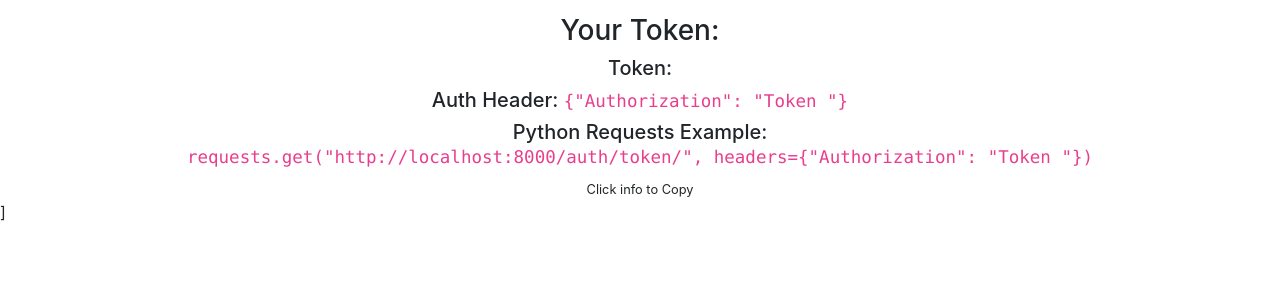
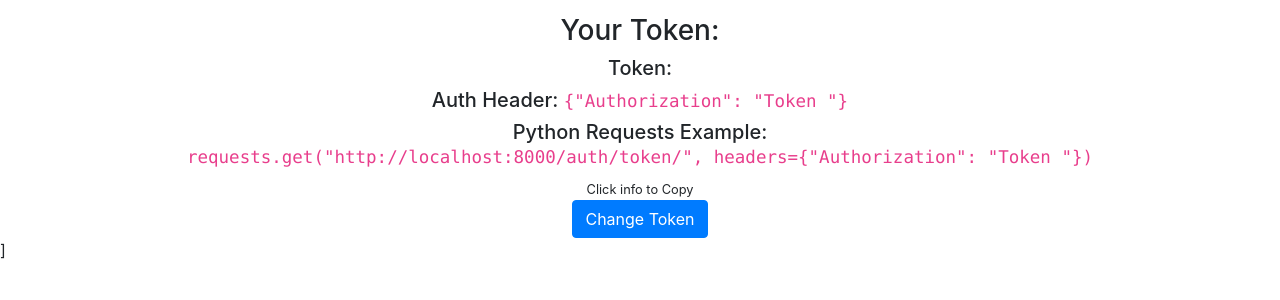
Before and after one commit to amp89/drf_advanced_token_manager, a Django app: template drf_advanced_token_manager/templates/drf_token_management_view_token.html in a window 1280 px wide. Shown: the part 149-449 px from the top of the page. Run offline with Django 3.2, Linux system fonts and the light colour scheme; the template is opened without the code that fills it, so the values that code supplies are empty; some libraries are stand-ins or nearby versions.

Commit message:
bugfixes

```diff
--- a/build/lib/drf_advanced_token_manager/templates/drf_token_management_view_token.html
+++ b/build/lib/drf_advanced_token_manager/templates/drf_token_management_view_token.html
@@ -23,6 +23,10 @@
             Python Requests Example:<br><code class="click-to-copy">requests.get("http://localhost:8000/auth/token/", headers={"Authorization": "Token {{token.key}}"})</code>
         </h5>
         <div><small>Click info to Copy</small></div>
+
+        <div>
+            <a class="btn btn-primary" href="{% url 'drf_advanced_token_manager.change' %}">Change Token</a>
+        </div>
     </div>
 
 <script>
--- a/build/lib/drf_advanced_token_manager/views.py
+++ b/build/lib/drf_advanced_token_manager/views.py
@@ -42,7 +42,7 @@
             return HttpResponseForbidden()
 
     def post(self, request, *args, **kwargs):
-        token = Token.objects.get(user=user)
-        token.key = str(uuid.uuid4())
-        token.save()
+        token = Token.objects.get(user=request.user)
+        token.delete()
+        token = Token.objects.create(user=request.user, key=str(uuid.uuid4()))
         return redirect(reverse('drf_advanced_token_manager.view'))
--- a/drf_advanced_token_manager/templates/drf_token_management_view_token.html
+++ b/drf_advanced_token_manager/templates/drf_token_management_view_token.html
@@ -23,6 +23,10 @@
             Python Requests Example:<br><code class="click-to-copy">requests.get("http://localhost:8000/auth/token/", headers={"Authorization": "Token {{token.key}}"})</code>
         </h5>
         <div><small>Click info to Copy</small></div>
+
+        <div>
+            <a class="btn btn-primary" href="{% url 'drf_advanced_token_manager.change' %}">Change Token</a>
+        </div>
     </div>
 
 <script>
--- a/drf_advanced_token_manager/views.py
+++ b/drf_advanced_token_manager/views.py
@@ -42,7 +42,7 @@
             return HttpResponseForbidden()
 
     def post(self, request, *args, **kwargs):
-        token = Token.objects.get(user=user)
-        token.key = str(uuid.uuid4())
-        token.save()
+        token = Token.objects.get(user=request.user)
+        token.delete()
+        token = Token.objects.create(user=request.user, key=str(uuid.uuid4()))
         return redirect(reverse('drf_advanced_token_manager.view'))
--- a/setup.cfg
+++ b/setup.cfg
@@ -1,6 +1,6 @@
 [metadata]
 name = django_app_permissions_access_request
-version = 0.0.1
+version = 0.0.5
 description = Control and request access
 long_description = file: README.rst
 url = https://github.com/amp89/drf_advanced_token_manager
--- a/setup.py
+++ b/setup.py
@@ -7,9 +7,9 @@
 
 setup(
     name='drf_advanced_token_manager',
-    version='0.0.1',
+    version='0.0.5',
     url='https://github.com/amp89/drf_advanced_token_manager',
-    download_url="https://github.com/amp89/drf_advanced_token_manager/blob/master/dist/drf_advanced_token_manager-0.0.1.tar.gz",
+    download_url="https://github.com/amp89/drf_advanced_token_manager/blob/master/dist/drf_advanced_token_manager-0.0.5.tar.gz",
     license='MIT',
     description='App level authentication management for django, with access requests and approvals',
     long_description=open('README.rst', 'r', encoding='utf-8').read(),
```
Also changed, not shown: 3 other files.
